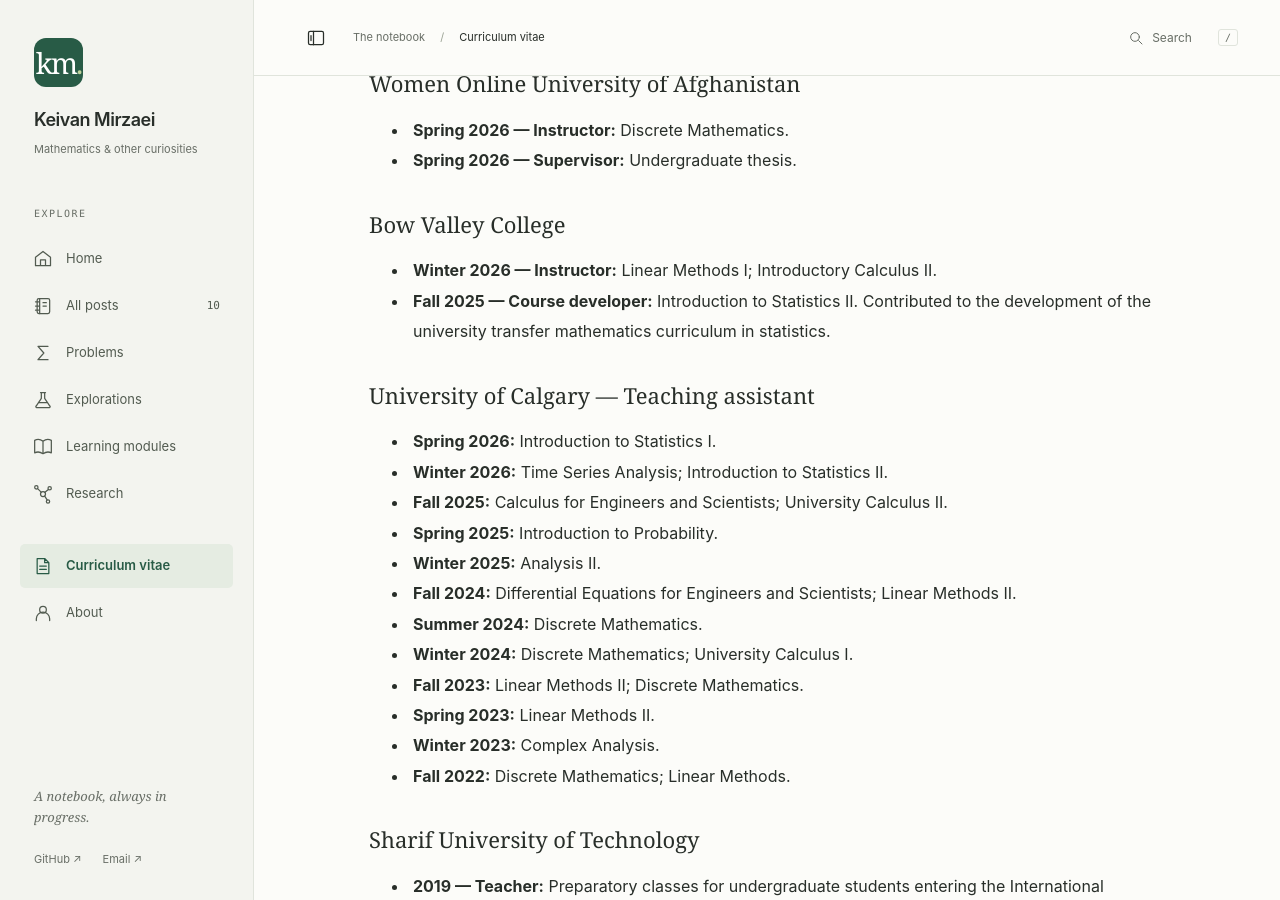
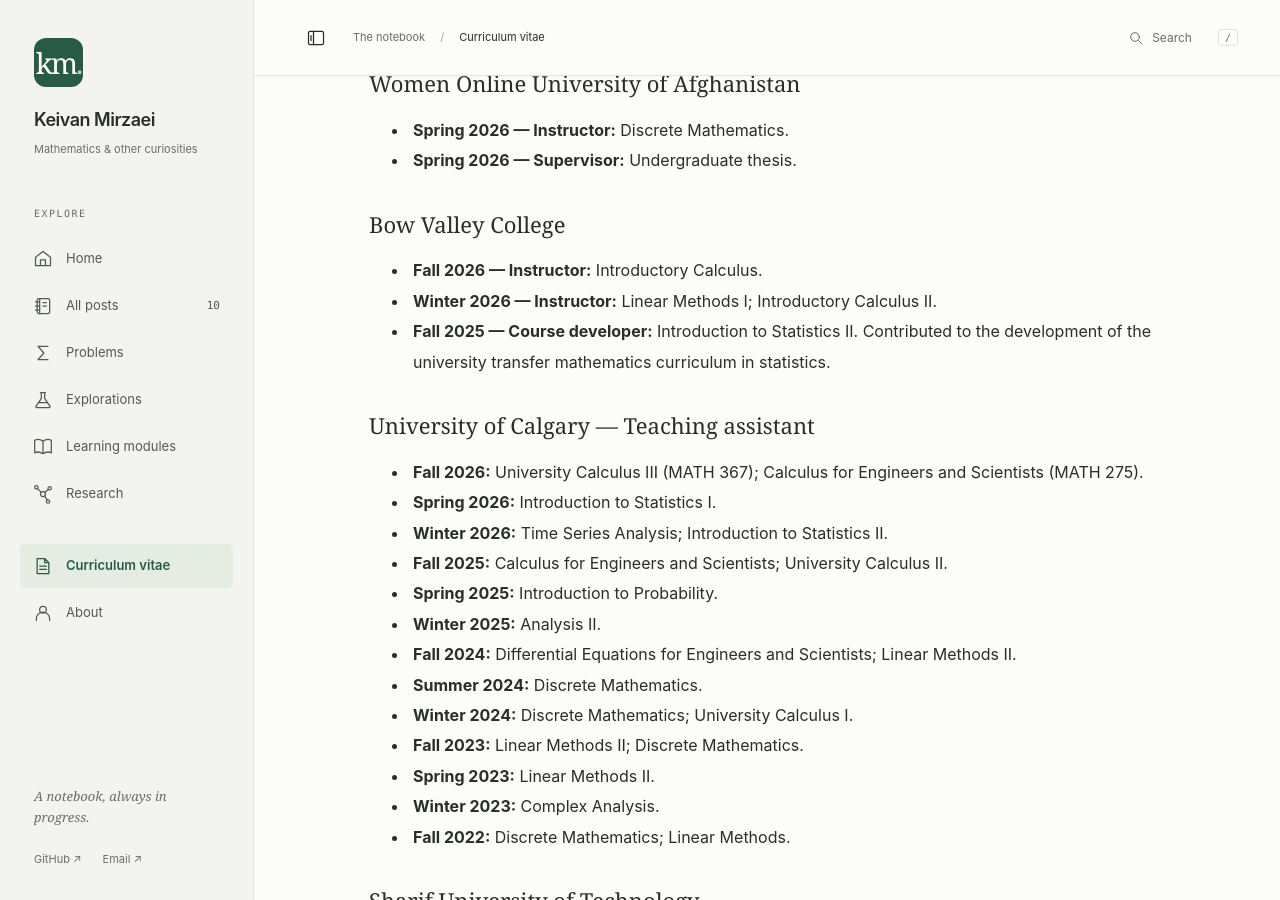
Before and after one commit to Keivan-Mirzaei/Keivan-Mirzaei.github.io, a Jekyll site: the page built from cv.md, in a window 1280 px wide and 900 px high, scrolled down 2679 px. Built offline with Jekyll 4.4.1, drawn with Linux system fonts in a browser that asks for light colours; some of the changed text lies outside the part shown.

Commit message:
Update CV document and Fall 2026 teaching roles

```diff
--- a/cv.md
+++ b/cv.md
@@ -87,11 +87,13 @@ Research interests: stochastic analysis, probability theory, mathematical financ
 
 ### Bow Valley College
 
+- **Fall 2026 — Instructor:** Introductory Calculus.
 - **Winter 2026 — Instructor:** Linear Methods I; Introductory Calculus II.
 - **Fall 2025 — Course developer:** Introduction to Statistics II. Contributed to the development of the university transfer mathematics curriculum in statistics.
 
 ### University of Calgary — Teaching assistant
 
+- **Fall 2026:** University Calculus III (MATH 367); Calculus for Engineers and Scientists (MATH 275).
 - **Spring 2026:** Introduction to Statistics I.
 - **Winter 2026:** Time Series Analysis; Introduction to Statistics II.
 - **Fall 2025:** Calculus for Engineers and Scientists; University Calculus II.
```
Also changed, not shown: other parts of cv.md (+1 -1 lines), docs/writing.md (+1 -1 lines), README.md, 2 other files.
